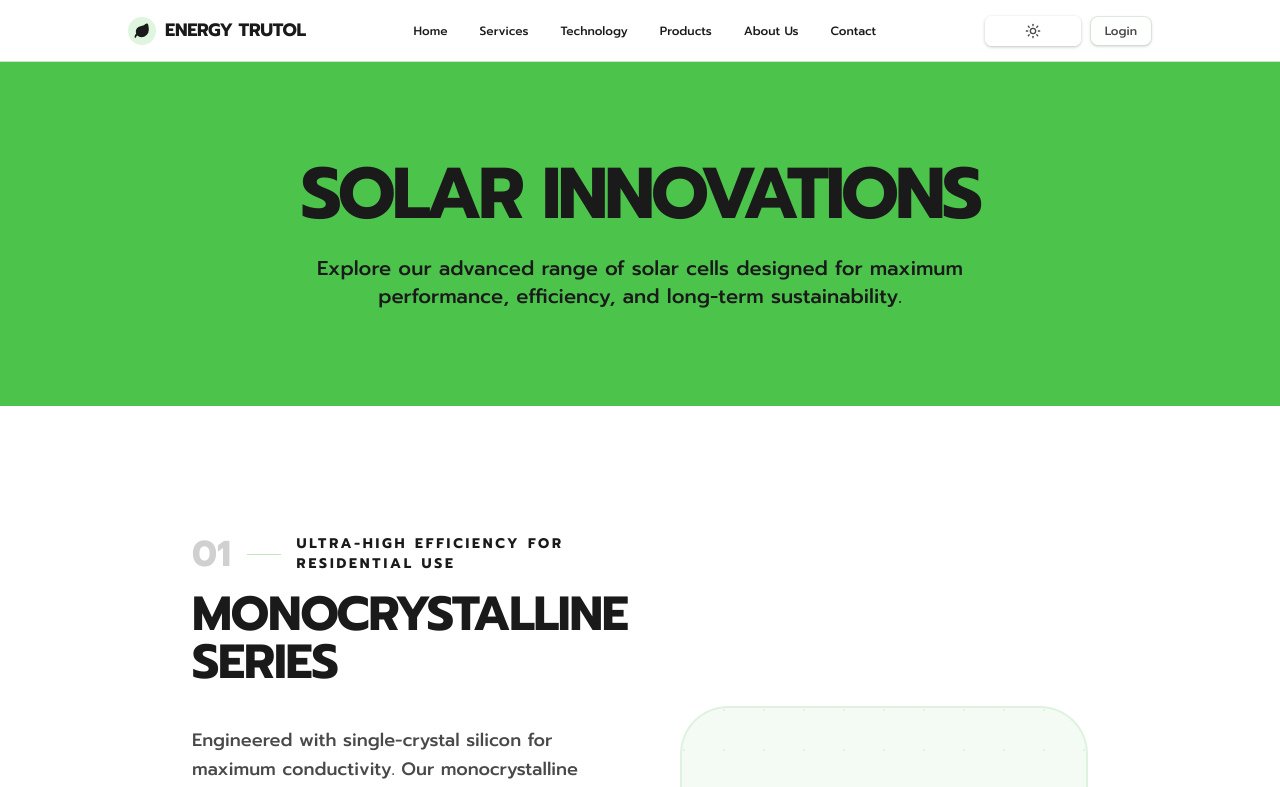
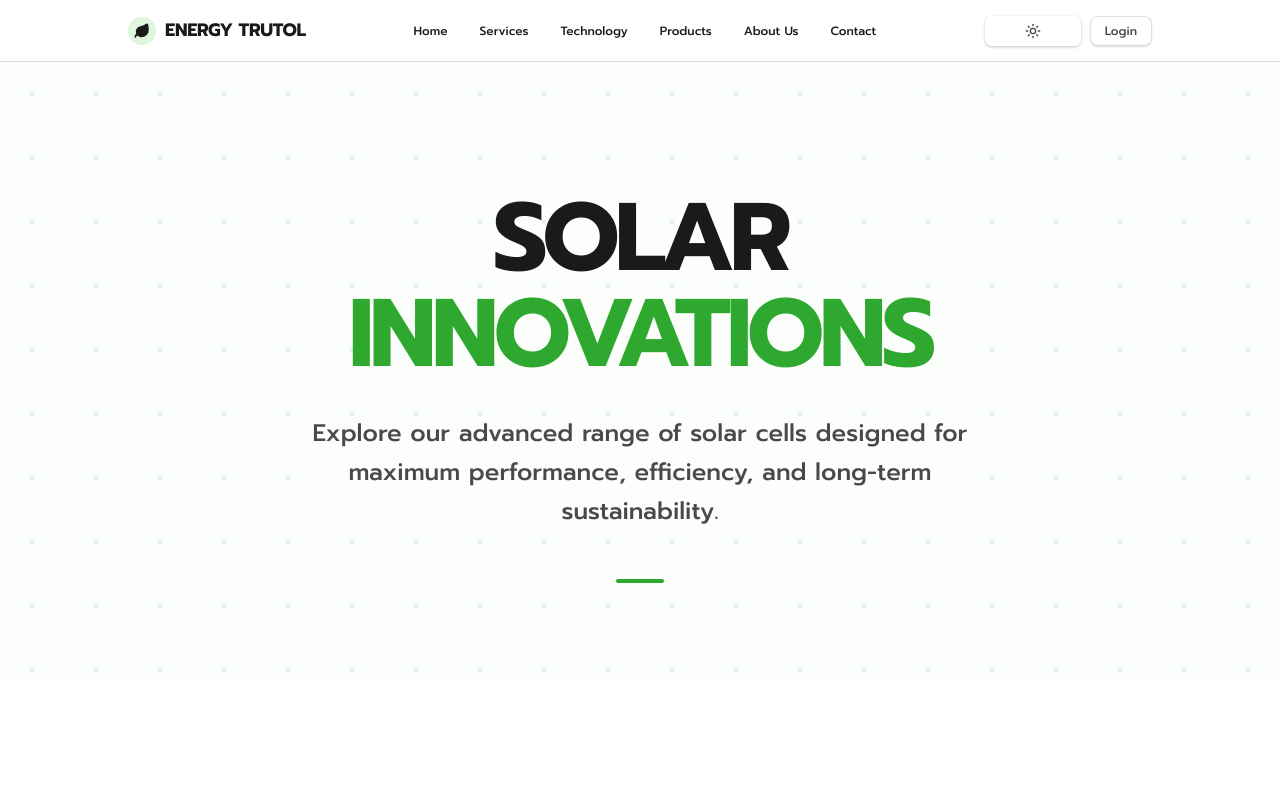
Before and after one commit to Edaxchain/EGT-web, a Next.js app: page /products in a window 1280 px wide. Shown: the top 787 px of the page. Built offline with nearby package versions, Linux system fonts and the light colour scheme.

Commit message:
feat: add BackgroundDecoration component and update product highlight section styling

```diff
--- /dev/null
+++ b/app/_components/ui/backgroundDecoration.tsx
@@ -0,0 +1,46 @@
+"use client";
+
+import { motion } from "framer-motion";
+import { cn } from "@/app/_lib/utils";
+
+export default function BackgroundDecoration({
+    className,
+}: {
+    className?: string;
+}) {
+    return (
+        <div
+            className={cn(
+                "absolute inset-0 overflow-hidden pointer-events-none",
+                className,
+            )}
+        >
+            <div className="absolute inset-0 bg-brand-subtle opacity-10" />
+            <motion.div
+                animate={{
+                    opacity: [0.03, 0.06, 0.03],
+                }}
+                transition={{
+                    duration: 12,
+                    repeat: Infinity,
+                    ease: "easeInOut",
+                }}
+                style={{ willChange: "opacity" }}
+                className="absolute top-[-20%] right-[-10%] w-[50%] h-[50%] bg-brand-dominant/5 blur-[100px] rounded-full"
+            />
+            <motion.div
+                animate={{
+                    opacity: [0.03, 0.06, 0.03],
+                }}
+                transition={{
+                    duration: 15,
+                    repeat: Infinity,
+                    ease: "easeInOut",
+                }}
+                style={{ willChange: "opacity" }}
+                className="absolute bottom-[-20%] left-[-10%] w-[50%] h-[50%] bg-brand-dominant/5 blur-[100px] rounded-full"
+            />
+            <div className="absolute inset-0 opacity-[0.12] bg-[radial-gradient(circle_at_center,var(--brand-dominant)_2.5px,transparent_0)] bg-size-[64px_64px]" />
+        </div>
+    );
+}
--- a/app/about/Us.tsx
+++ b/app/about/Us.tsx
@@ -2,6 +2,7 @@
 
 import { motion, Variants } from "framer-motion";
 import { Medal, Leaf, Microscope } from "lucide-react";
+import BackgroundDecoration from "@/app/_components/ui/backgroundDecoration";
 const containerVars = {
     hidden: { opacity: 0 },
     visible: {
@@ -88,6 +89,8 @@ export default function Us() {
             className="relative w-full overflow-hidden py-24 px-8 md:px-12 lg:px-48 bg-background transition-colors duration-500"
         >
             <div className="max-w-[1400px] mx-auto grid grid-cols-1 lg:grid-cols-2 gap-20">
+                <BackgroundDecoration />
+
                 {/* Left Side: Content */}
                 <motion.div
                     className="space-y-12"
--- a/app/products/Highlight.tsx
+++ b/app/products/Highlight.tsx
@@ -3,6 +3,7 @@
 import { motion } from "framer-motion";
 import { Check, ArrowRight, Zap, Shield, BarChart3 } from "lucide-react";
 import { Button } from "@/app/_components/ui/button";
+import BackgroundDecoration from "@/app/_components/ui/backgroundDecoration";
 
 const PRODUCTS = [
     {
@@ -68,21 +69,54 @@ export default function Highlight() {
     return (
         <section id="highlight" className="bg-background">
             {/* Page Header */}
-            <div className="py-24 px-8 md:px-12 lg:px-48 text-center  bg-green-light">
+            <div className="relative pt-32 pb-24 px-8 md:px-12 lg:px-48 overflow-hidden">
+                <BackgroundDecoration />
+
                 <motion.div
-                    initial={{ opacity: 0, y: 30 }}
-                    whileInView={{ opacity: 1, y: 0 }}
+                    initial="hidden"
+                    whileInView="visible"
                     viewport={{ once: true }}
-                    className="max-w-4xl mx-auto space-y-6"
+                    variants={{
+                        hidden: {},
+                        visible: { transition: { staggerChildren: 0.1 } },
+                    }}
+                    className="relative z-10 max-w-5xl mx-auto space-y-8 text-center"
                 >
-                    <h1 className="text-5xl md:text-7xl font-black text-text-main-static tracking-tighter leading-none">
-                        SOLAR INNOVATIONS
-                    </h1>
-                    <p className="text-xl max-w-2xl mx-auto font-medium">
+                    <motion.h1
+                        variants={{
+                            hidden: { opacity: 0, y: 30 },
+                            visible: { opacity: 1, y: 0 },
+                        }}
+                        transition={{
+                            duration: 0.8,
+                            ease: [0.165, 0.84, 0.44, 1],
+                        }}
+                        className="text-6xl md:text-8xl font-black text-text-main tracking-[-0.05em] leading-none uppercase"
+                    >
+                        SOLAR <span className="text-green">INNOVATIONS</span>
+                    </motion.h1>
+
+                    <motion.p
+                        variants={{
+                            hidden: { opacity: 0, y: 20 },
+                            visible: { opacity: 1, y: 0 },
+                        }}
+                        className="text-xl md:text-2xl max-w-2xl text-text-sub mx-auto font-medium leading-relaxed"
+                    >
                         Explore our advanced range of solar cells designed for
                         maximum performance, efficiency, and long-term
                         sustainability.
-                    </p>
+                    </motion.p>
+
+                    <motion.div
+                        variants={{
+                            hidden: { opacity: 0, scale: 0.9 },
+                            visible: { opacity: 1, scale: 1 },
+                        }}
+                        className="pt-4"
+                    >
+                        <div className="w-12 h-1 bg-brand-dominant mx-auto rounded-full" />
+                    </motion.div>
                 </motion.div>
             </div>
 
@@ -107,7 +141,7 @@ export default function Highlight() {
                             >
                                 <div className="space-y-4">
                                     <div className="flex items-center gap-4 text-brand-dominant font-black">
-                                        <span className="text-4xl opacity-20">
+                                        <span className="text-4xl text-green-light">
                                             {product.id}
                                         </span>
                                         <div className="h-px w-12 bg-brand-dominant/30" />
```
